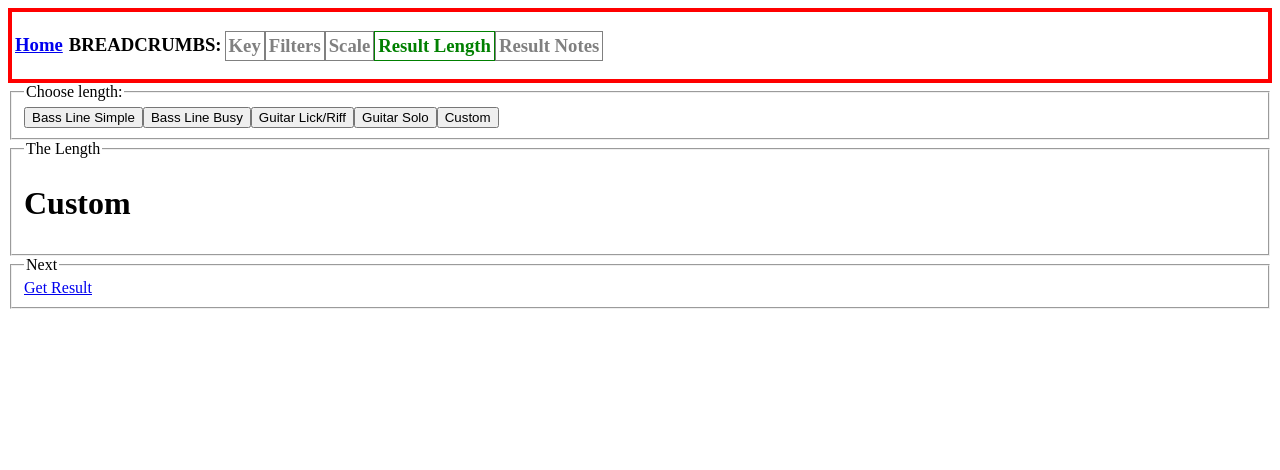
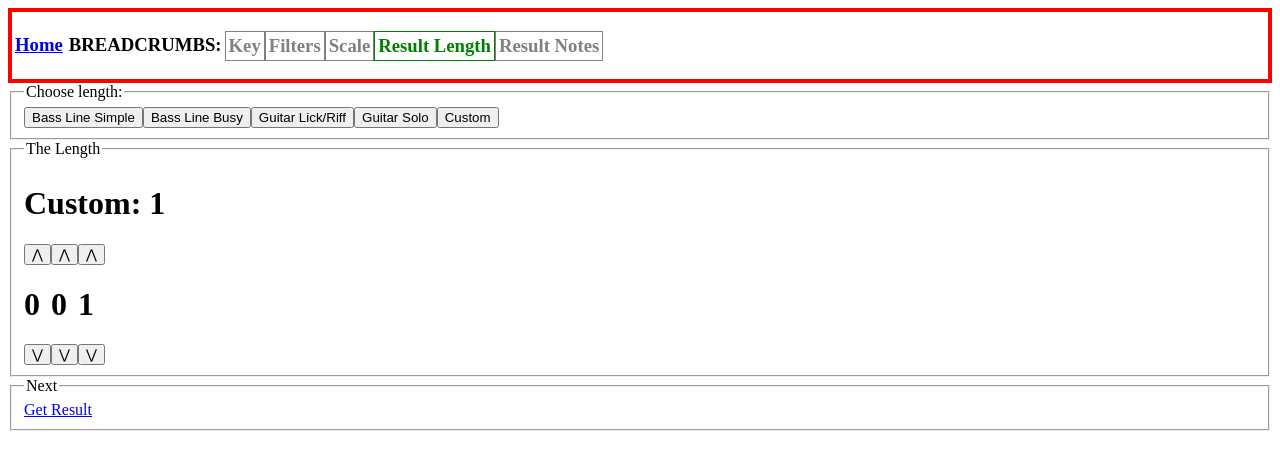
Before and after one commit to Tofu-Gang/pi-generator, a React (Vite) app: page /length in a window 1280 px wide. Both pictures are taken after a click on the button "Custom". Shown: the top 470 px of the page. Built offline with nearby package versions, Linux system fonts and the light colour scheme.

Commit message:
implement custom result length

```diff
--- /dev/null
+++ b/src/components/CustomResultLengthPicker.jsx
@@ -0,0 +1,37 @@
+import { useState, useEffect } from "react";
+import NumberSpinner from "./NumberSpinner.jsx";
+
+function CustomResultLengthPicker({setValue}) {
+    const [orderHundred, setOrderHundred] = useState(0);
+    const [orderTen, setOrderTen] = useState(0);
+    const [orderOne, setOrderOne] = useState(1);
+
+    useEffect(() => {
+        setValue(Number(`${orderHundred}${orderTen}${orderOne}`));
+    }, [orderOne, orderTen, orderHundred]);
+
+    return (
+        <div style={{display: "flex"}}>
+            <NumberSpinner
+                value={orderHundred}
+                setValue={setOrderHundred}
+                min={0}
+                max={9}
+            />
+            <NumberSpinner
+                value={orderTen}
+                setValue={setOrderTen}
+                min={0}
+                max={9}
+            />
+            <NumberSpinner
+                value={orderOne}
+                setValue={setOrderOne}
+                min={1}
+                max={9}
+            />
+        </div>
+    );
+}
+
+export default CustomResultLengthPicker;
--- /dev/null
+++ b/src/components/NumberSpinner.jsx
@@ -0,0 +1,27 @@
+function NumberSpinner({value, setValue, min, max}) {
+    function increment() {
+        if(value < max) {
+            setValue((current) => current + 1);
+        } else {
+            setValue(min);
+        }
+    }
+
+    function decrement() {
+        if(value > min) {
+            setValue((current) => current - 1);
+        } else {
+            setValue(max);
+        }
+    }
+
+    return (
+        <div style={{display: "flex", flexDirection: "column"}}>
+            <button onClick={increment}>⋀</button>
+            <h1>{value}</h1>
+            <button onClick={decrement}>⋁</button>
+        </div>
+    );
+}
+
+export default NumberSpinner;
--- a/src/pages/length.jsx
+++ b/src/pages/length.jsx
@@ -1,6 +1,7 @@
 import { useMusic } from "../context/music.jsx";
 import { ResultLengths } from "../lib/musicData.js";
 import { Link } from "react-router";
+import CustomResultLengthPicker from "../components/CustomResultLengthPicker.jsx";
 
 function Length() {
     const {resultLength, setResultLength} = useMusic();
@@ -23,13 +24,25 @@ function Length() {
                 <>
                     <fieldset>
                         <legend>The Length</legend>
-                        <h1>{resultLength?.length && `${resultLength.name}: `} {resultLength?.length ? resultLength.length : "Custom"}</h1>
+                        {resultLength?.length &&
+                            <h1>{`${resultLength.name}${resultLength?.length ? ": " + resultLength.length : ""}`}</h1>
+                        }
+                        {resultLength.name === "Custom" &&
+                            <>
+                                <CustomResultLengthPicker
+                                    setValue={(value) =>
+                                        setResultLength((current) => ({...current, length: value}))}
+                                />
+                            </>
+                        }
                     </fieldset>
 
-                    <fieldset>
-                        <legend>Next</legend>
-                        <Link to="/result">Get Result</Link>
-                    </fieldset>
+                    {resultLength?.length &&
+                        <fieldset>
+                            <legend>Next</legend>
+                            <Link to="/result">Get Result</Link>
+                        </fieldset>
+                    }
                 </>
             }
         </>
```
